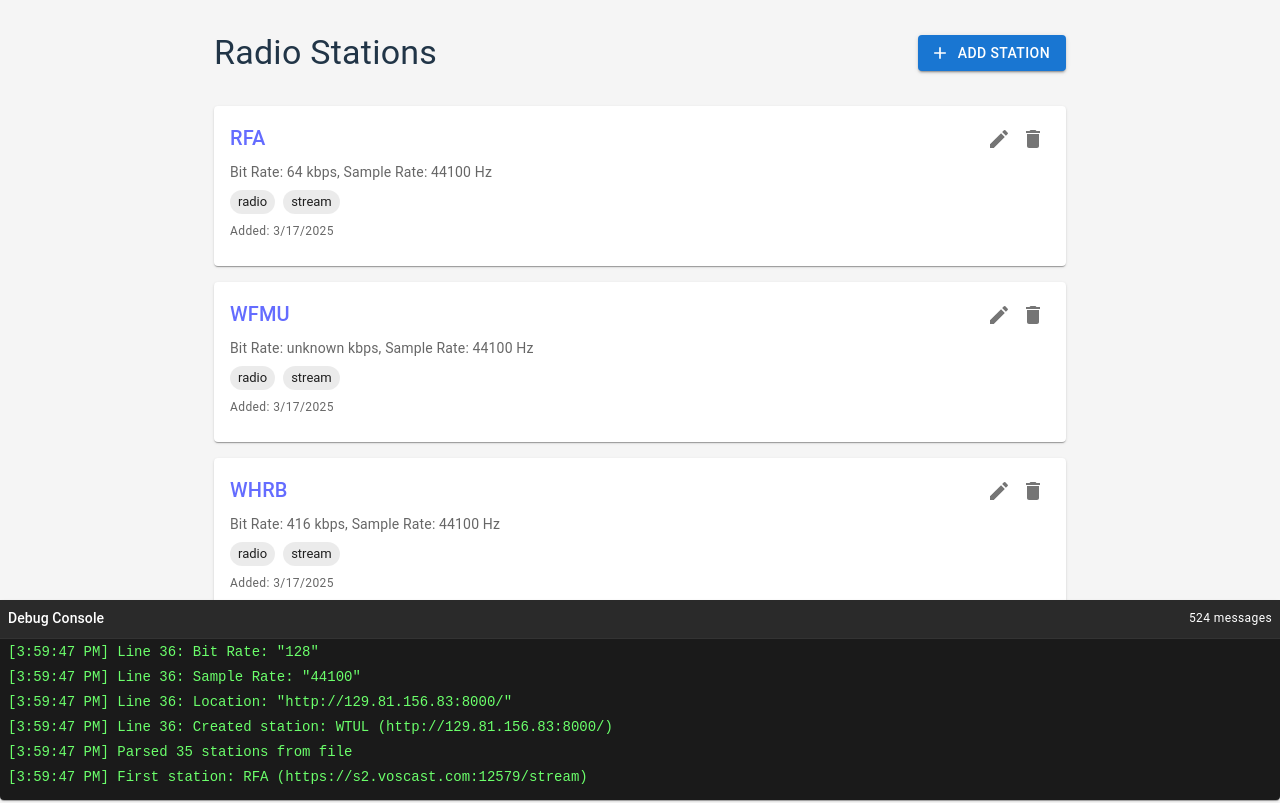
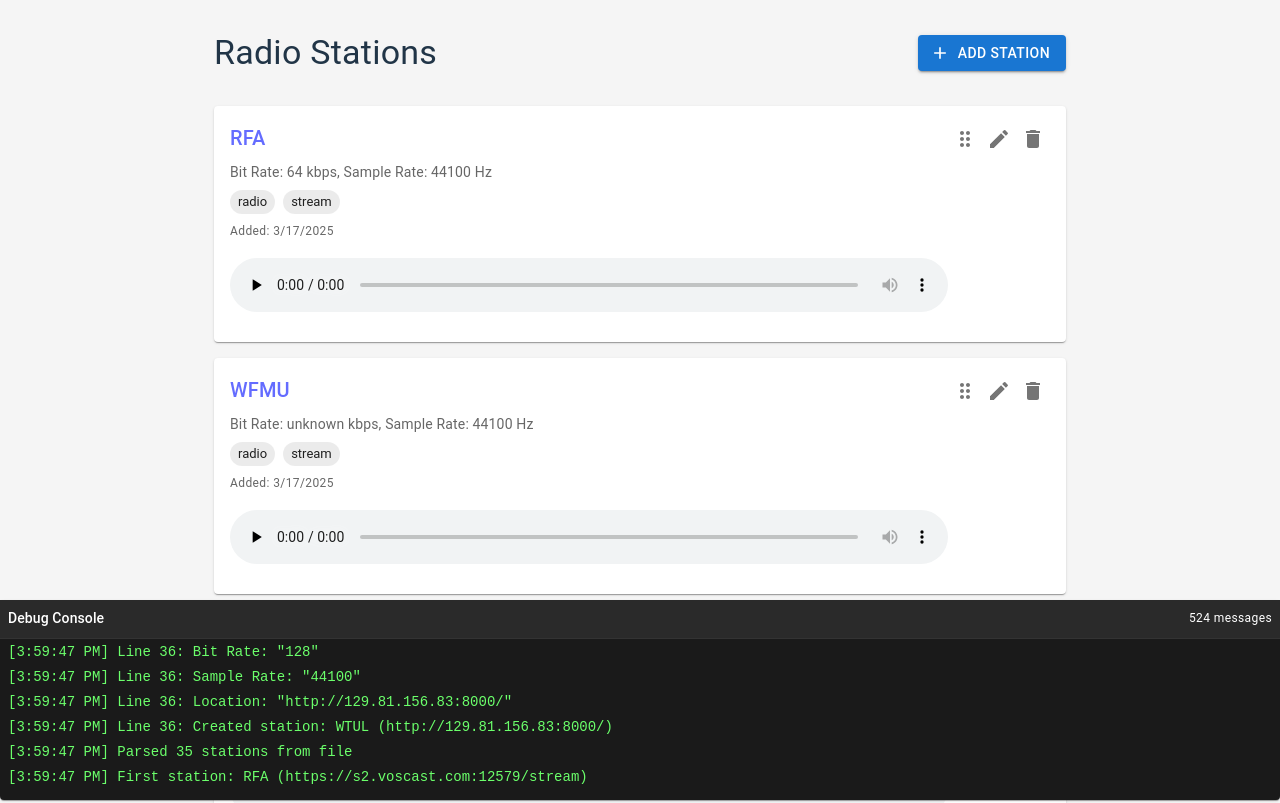
Before and after one commit to moosh/my_radio, a React (Vite) app: page / in a window 1280 px wide. Shown: the top 803 px of the page. Built offline with nearby package versions, Linux system fonts and the light colour scheme.

Commit message:
Added audio conttrol to each card

```diff
--- a/src/components/UrlListItem.tsx
+++ b/src/components/UrlListItem.tsx
@@ -1,7 +1,7 @@
 import React from 'react';
 import { Draggable } from 'react-beautiful-dnd';
 import { Card, CardContent, Typography, Chip, Box, IconButton } from '@mui/material';
-import { Delete as DeleteIcon, Edit as EditIcon } from '@mui/icons-material';
+import { Delete as DeleteIcon, Edit as EditIcon, DragIndicator as DragIndicatorIcon } from '@mui/icons-material';
 import { UrlItem } from '../types/UrlItem';
 
 interface UrlListItemProps {
@@ -18,7 +18,6 @@
         <Card
           ref={provided.innerRef}
           {...provided.draggableProps}
-          {...provided.dragHandleProps}
           sx={{ mb: 2, '&:hover': { boxShadow: 6 } }}
         >
           <CardContent>
@@ -38,8 +37,21 @@
                 <Typography variant="caption" color="text.secondary" sx={{ mt: 1, display: 'block' }}>
                   Added: {new Date(item.createdAt).toLocaleDateString()}
                 </Typography>
+                <Box sx={{ mt: 2, width: '100%' }}>
+                  <audio
+                    controls
+                    style={{ width: '100%' }}
+                    src={item.url}
+                    preload="none"
+                  >
+                    Your browser does not support the audio element.
+                  </audio>
+                </Box>
               </Box>
               <Box>
+                <IconButton size="small" {...provided.dragHandleProps}>
+                  <DragIndicatorIcon />
+                </IconButton>
                 <IconButton size="small" onClick={() => onEdit(item)}>
                   <EditIcon />
                 </IconButton>
```
